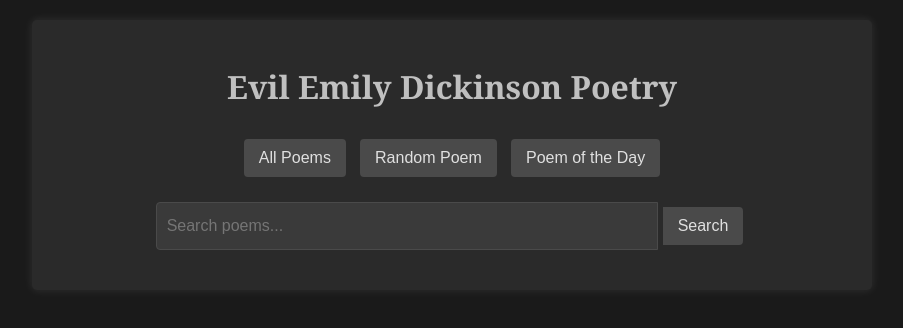
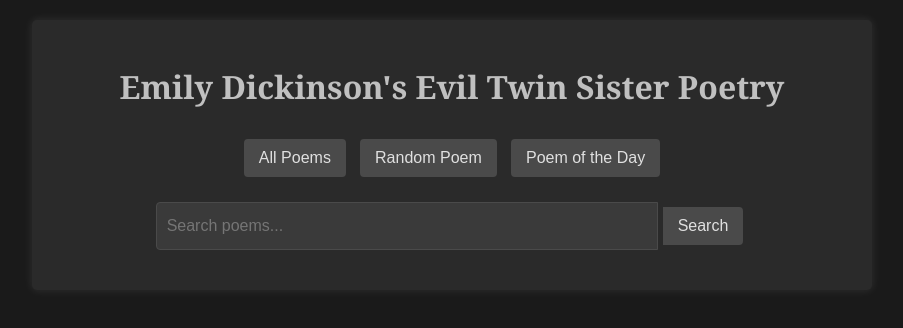
Before and after one commit to Caffeine-Gallery/luckycyberspin-01927117e414, a website built with Vite: page frontend/index.html in a window 1280 px wide. Shown: the whole page, without its empty margins (188-1091 px from the left). Built offline with nearby package versions, Linux system fonts and the light colour scheme; what @dfinity/agent would draw is missing.

Commit message:
01927124-40dd-766d-bb8c-740c6ea20d7d

```diff
--- a/frontend/index.html
+++ b/frontend/index.html
@@ -3,13 +3,13 @@
 <head>
     <meta charset="UTF-8">
     <meta name="viewport" content="width=device-width, initial-scale=1.0">
-    <title>Evil Emily Dickinson Poetry</title>
+    <title>Emily Dickinson's Evil Twin Sister Poetry</title>
     <link rel="stylesheet" href="index.css">
 </head>
 <body>
     <div id="app">
         <header>
-            <h1>Evil Emily Dickinson Poetry</h1>
+            <h1>Emily Dickinson's Evil Twin Sister Poetry</h1>
             <nav>
                 <button id="all-poems">All Poems</button>
                 <button id="random-poem">Random Poem</button>
```
Also changed, not shown: 1 other file.
